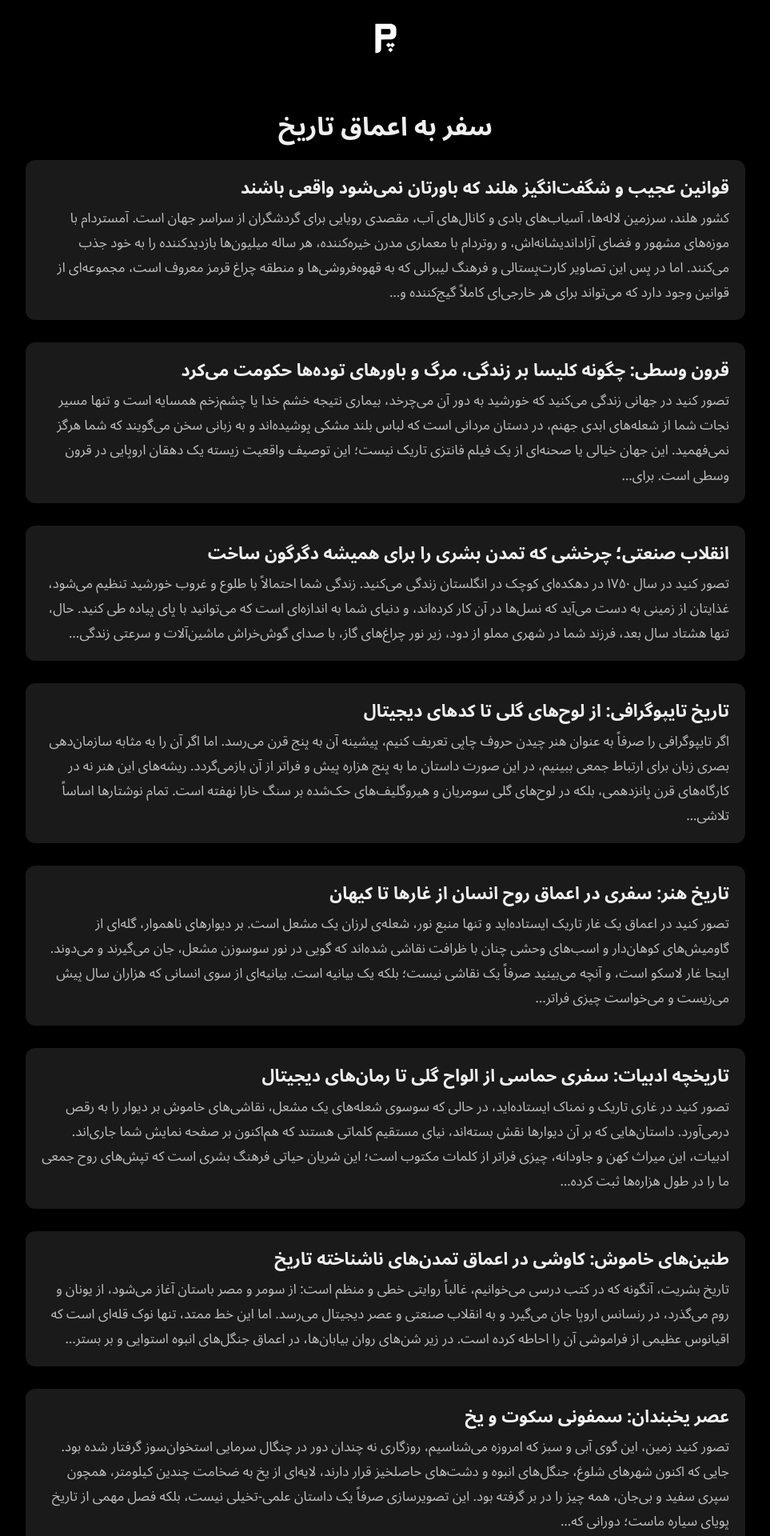
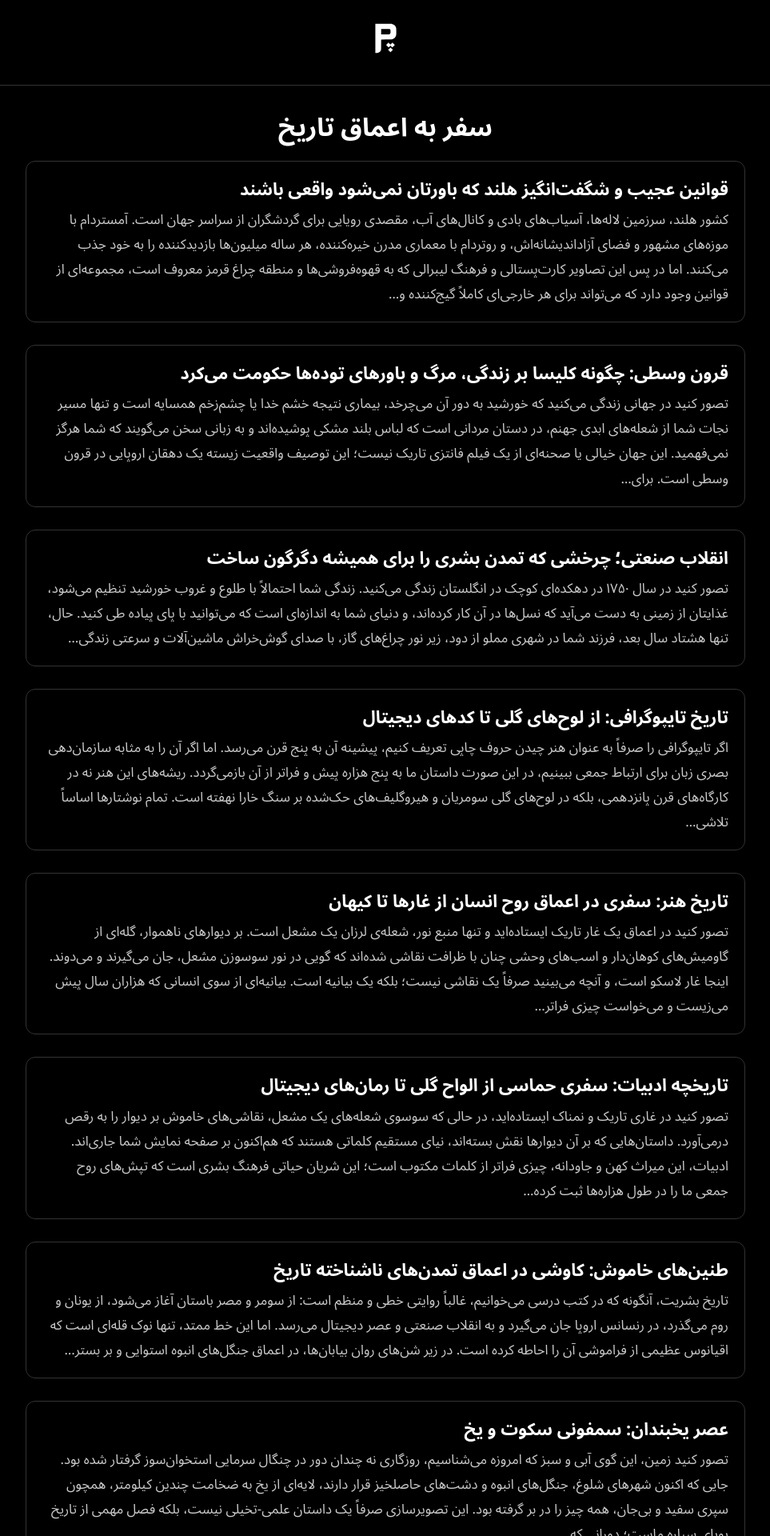
Before and after one commit to darkblog/darkblog.github.io, a Jekyll site: the page built from index.html, in a window 1280 px wide. Shown: the top 1920 px of the page at 80% size, without its empty margins (158-1121 px from the left). Built offline with Jekyll 4.4.1, drawn with Linux system fonts in a browser that asks for light colours.

Commit message:
Update default.html

```diff
--- a/_layouts/default.html
+++ b/_layouts/default.html
@@ -29,11 +29,11 @@
 
         :root {
             --bg: #000000;
-            --text: #f0f0f0;
-            --text-light: #c0c0c0;
+            --text: #ffffff;
+            --text-light: #cccccc;
             --border: #333333;
-            --accent: #ff8888;
-            --accent-hover: #ffaaaa;
+            --accent: #ffffff;
+            --accent-hover: #cccccc;
             --radius: 0.75rem;
             --w: min(92%, 900px);
             --lg: 1.75rem;
@@ -82,6 +82,12 @@
             display: flex;
             justify-content: center;
             align-items: center;
+            border-bottom: 1px solid var(--border);
+        }
+
+        footer {
+            border-bottom: none;
+            border-top: 1px solid var(--border);
         }
 
         main {
@@ -96,18 +102,19 @@
         }
 
         .post-card {
-            background: #1a1a1a;
-            border: none;
+            background: var(--bg);
+            border: 1px solid var(--border);
             border-radius: var(--radius);
             padding: var(--md);
             text-decoration: none;
             color: inherit;
             display: block;
-            transition: background 0.15s ease, transform 0.1s ease;
+            transition: background 0.15s ease, border-color 0.15s ease, transform 0.1s ease;
         }
 
         .post-card:hover {
-            background: #2a1a1a;
+            background: #1a1a1a;
+            border-color: #ffffff;
         }
 
         .post-card:active {
@@ -194,30 +201,35 @@
             font-weight: 700;
             color: var(--text);
             margin: 1.75rem 0 0.96rem 0;
+            border-bottom: 1px solid var(--border);
+            padding-bottom: 0.5rem;
         }
 
         .article-content h3 {
             font-size: var(--font-size-xl);
             font-weight: 600;
             margin: 1.5rem 0 0.96rem 0;
+            color: var(--text-light);
         }
 
         .article-content h4 {
             font-size: var(--font-size-lg);
             font-weight: 600;
             margin: 1.25rem 0 0.96rem 0;
+            color: var(--text-light);
         }
 
         .article-content a {
             color: var(--accent);
-            text-decoration: none;
+            text-decoration: underline;
             font-weight: 500;
             word-break: break-word;
-            transition: color 0.15s ease;
+            transition: opacity 0.15s ease;
+            text-underline-offset: 0.2em;
         }
 
         .article-content a:hover {
-            color: var(--accent-hover);
+            opacity: 0.8;
             text-decoration: underline;
         }
 
@@ -242,7 +254,6 @@
             height: 0.5rem;
             background-color: var(--text-light);
             border-radius: 50%;
-            opacity: 0.5;
             margin-inline-end: 0.5rem;
             flex-shrink: 0;
         }
@@ -267,25 +278,26 @@
             border-inline-start: 3px solid var(--accent);
             padding: 1rem 1.5rem;
             margin: 1.5rem 0;
-            background: #1e1e1e;
+            background: #1a1a1a;
             border-radius: 0.5rem;
             font-style: italic;
             color: var(--text-light);
         }
 
         .article-content code {
-            background: rgba(255, 136, 136, 0.15);
+            background: #1a1a1a;
             padding: 0.2em 0.4em;
             border-radius: 0.375rem;
             font-family: monospace;
             font-size: 0.95em;
-            color: var(--accent);
+            color: var(--text-light);
             direction: ltr;
             text-align: left;
+            border: 1px solid var(--border);
         }
 
         .article-content pre {
-            background: #111111;
+            background: #0a0a0a;
             border: 1px solid var(--border);
             border-radius: 0.5rem;
             padding: 1rem;
@@ -302,6 +314,7 @@
             background: transparent;
             padding: 0;
             color: var(--text);
+            border: none;
         }
 
         .article-content img {
@@ -310,6 +323,7 @@
             border-radius: var(--radius);
             margin: 1.5rem 0;
             display: block;
+            border: 1px solid var(--border);
         }
 
         .table-scroll {
@@ -335,12 +349,13 @@
         }
 
         .article-content table th {
-            background: #222222;
+            background: #1a1a1a;
             font-weight: 600;
+            color: var(--text);
         }
 
         .article-content table tbody tr:nth-child(even) {
-            background: var(--bg);
+            background: #0d0d0d;
         }
 
         .more-posts {
```
